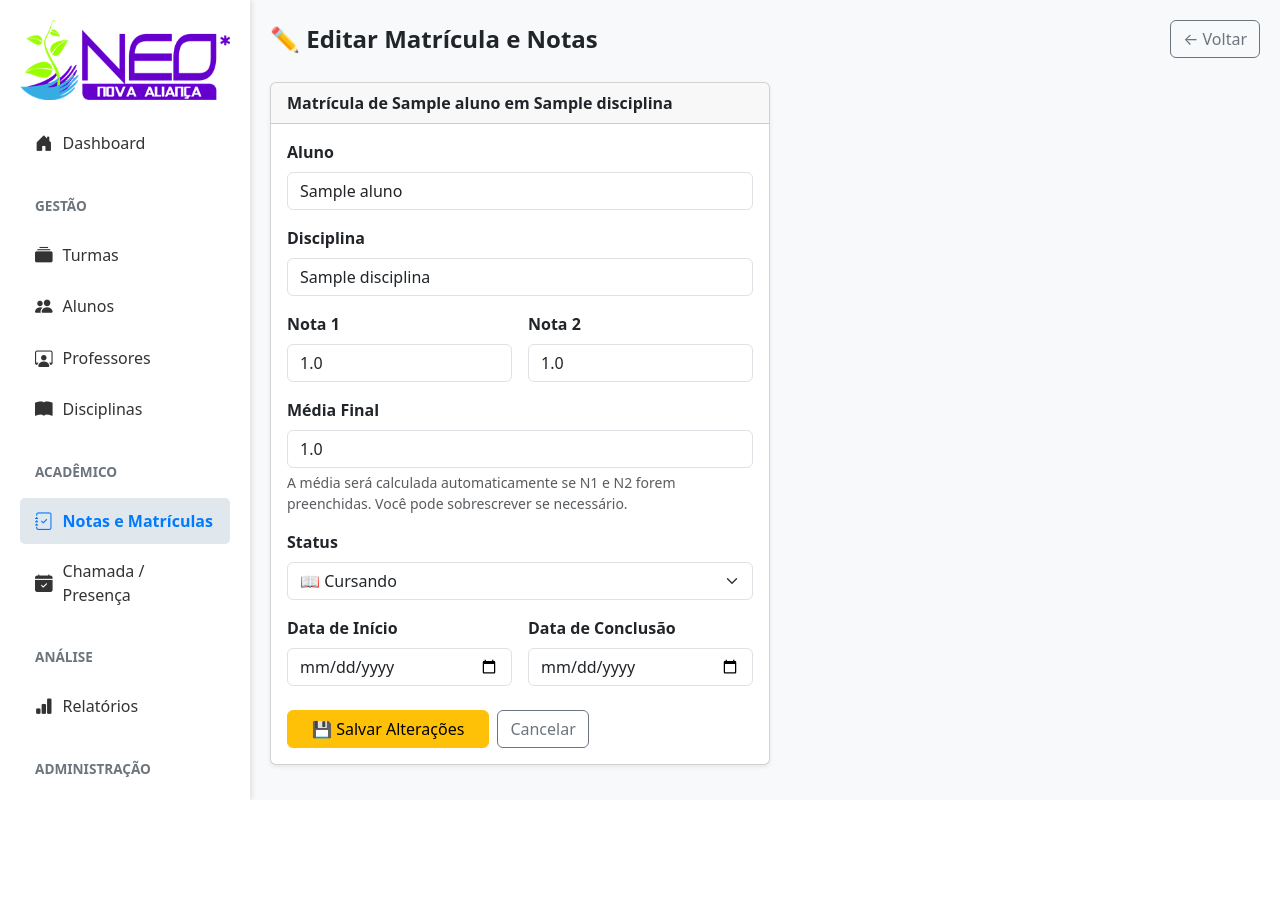
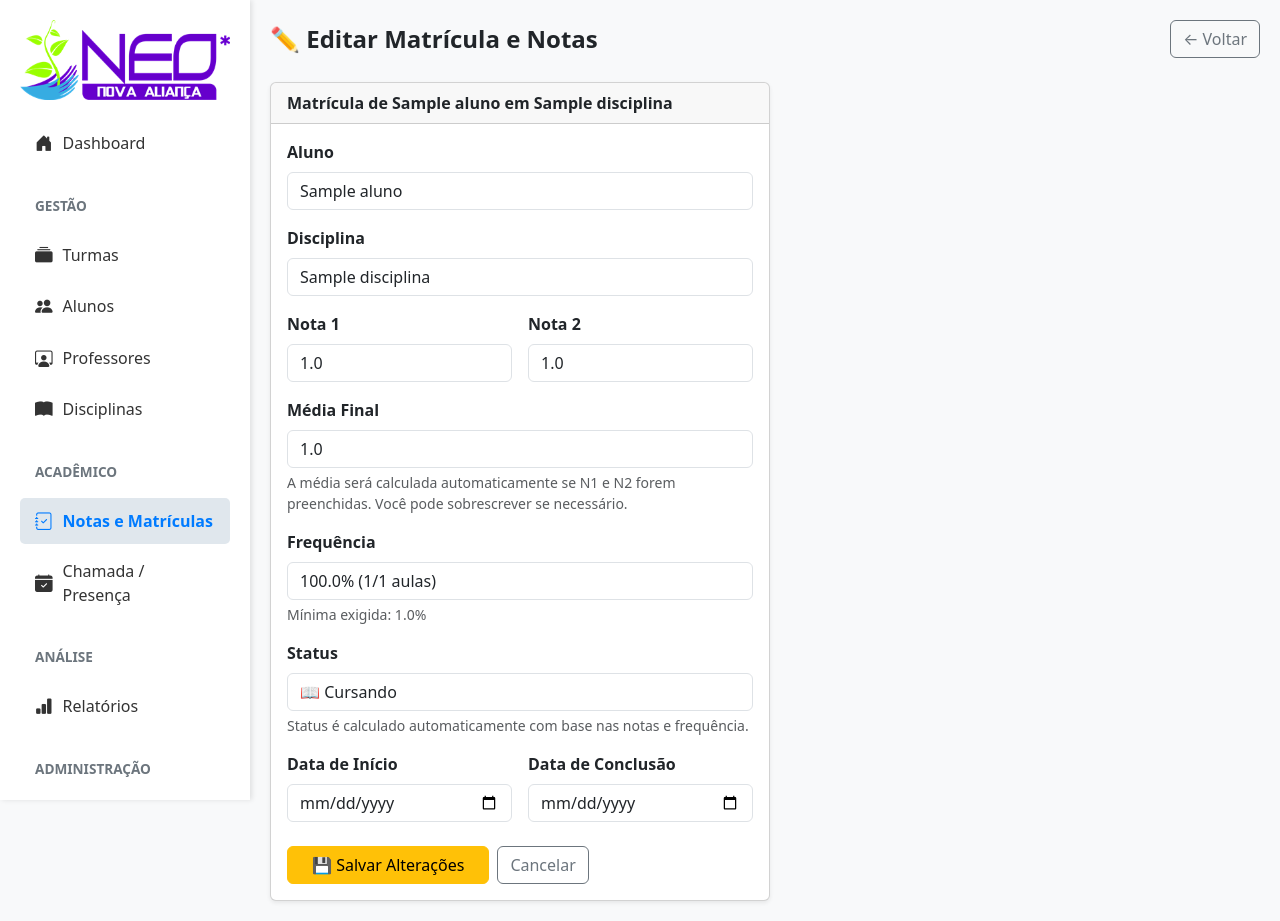
Before and after one commit to contatoandrefarias/escola-biblica, a Flask app: page /matriculas/1/editar in a window 1280 px wide. Before the commit the page ends 800 px from the top, so only its background shows below. Run offline with Flask 3, Linux system fonts and the light colour scheme; a user stored in the database is signed in; tables that the repository leaves empty hold one stand-in row (values such as "Sample post").

Commit message:
Implementando calculo automatico de notas e status, e corrigindo filtros de relatorios

```diff
--- a/app.py
+++ b/app.py
@@ -265,6 +265,7 @@ def trilha(id):
             d.nome            as disciplina,
             d.duracao_semanas,
             d.nota_minima,
+            d.frequencia_minima, -- Adicionado aqui
             m.id              as mat_id,
             m.nota1, m.nota2, m.nota_final,
             m.status,
@@ -523,31 +524,74 @@ def editar_matricula(id):
     conn   = conectar()
     cursor = conn.cursor()
     if request.method == "POST":
-        nota1      = request.form.get("nota1") or None
-        nota2      = request.form.get("nota2") or None
-        nota_final = request.form.get("nota_final") or None
-        status     = request.form.get("status", "cursando")
-        data_ini   = request.form.get("data_inicio", "").strip()
-        data_con   = request.form.get("data_conclusao", "").strip()
+        nota1_str      = request.form.get("nota1")
+        nota2_str      = request.form.get("nota2")
+        nota_final_str = request.form.get("nota_final") # Pode ser sobrescrito
+        data_ini       = request.form.get("data_inicio", "").strip()
+        data_con       = request.form.get("data_conclusao", "").strip()
 
-        # Calcular nota_final se não for fornecida e ambas as notas existirem
-        if nota_final is None and nota1 is not None and nota2 is not None:
+        nota1 = float(nota1_str) if nota1_str else None
+        nota2 = float(nota2_str) if nota2_str else None
+
+        # Obter nota_minima e frequencia_minima da disciplina
+        cursor.execute("""
+            SELECT d.nota_minima, d.frequencia_minima, m.disciplina_id
+            FROM matriculas m
+            JOIN disciplinas d ON m.disciplina_id = d.id
+            WHERE m.id = ?
+        """, (id,))
+        matricula_info = cursor.fetchone()
+
+        nota_minima = matricula_info['nota_minima'] if matricula_info else 6.0
+        frequencia_minima = matricula_info['frequencia_minima'] if matricula_info else 75.0
+        disciplina_id_mat = matricula_info['disciplina_id'] if matricula_info else None
+
+        # 1. Calcular Nota Final (se N1 e N2 existirem e não houver sobrescrita manual)
+        nota_final = None
+        if nota_final_str: # Se o usuário preencheu manualmente a nota final
             try:
-                n1 = float(nota1)
-                n2 = float(nota2)
-                nota_final = (n1 + n2) / 2
+                nota_final = float(nota_final_str)
             except ValueError:
-                nota_final = None # Caso as notas não sejam números válidos
+                nota_final = None
+        elif nota1 is not None and nota2 is not None: # Se não preencheu, calcula
+            nota_final = (nota1 + nota2) / 2
+
+        # 2. Calcular Frequência (se houver aulas registradas)
+        frequencia_percentual = 0.0
+        if disciplina_id_mat:
+            cursor.execute("""
+                SELECT COUNT(id) as total_aulas, SUM(presente) as presencas
+                FROM presencas
+                WHERE matricula_id IN (SELECT id FROM matriculas WHERE disciplina_id = ?)
+            """, (disciplina_id_mat,))
+            freq_data = cursor.fetchone()
+            if freq_data and freq_data['total_aulas'] > 0:
+                frequencia_percentual = (freq_data['presencas'] / freq_data['total_aulas']) * 100
+
+        # 3. Determinar Status (Aprovado/Reprovado/Cursando)
+        status = 'cursando' # Default
+        if nota_final is not None and frequencia_percentual is not None:
+            if nota_final >= nota_minima and frequencia_percentual >= frequencia_minima:
+                status = 'aprovado'
+            else:
+                status = 'reprovado'
+
+        # Se a data de conclusão for preenchida, mas o status ainda é 'cursando',
+        # pode ser um caso onde as notas/frequência ainda não foram suficientes.
+        # Mantemos a lógica acima para determinar o status.
+        if data_con and status == 'cursando':
+            flash("Atenção: Data de conclusão preenchida, mas o status ainda é 'Cursando'. Verifique notas e frequência.", "warning")
+
 
         cursor.execute("""
             UPDATE matriculas
             SET nota1=?,nota2=?,nota_final=?,
                 status=?,data_inicio=?,data_conclusao=?
             WHERE id=?
-        """, (float(nota1) if nota1 else None,
-              float(nota2) if nota2 else None,
-              float(nota_final) if nota_final is not None else None, # Garante que None seja salvo como NULL
-              status,
+        """, (nota1,
+              nota2,
+              nota_final,
+              status, # Status agora é calculado automaticamente
               data_ini or None,
               data_con or None,
               id))
@@ -555,22 +599,46 @@ def editar_matricula(id):
         conn.close()
         flash("Matricula atualizada!", "sucesso")
         return redirect(url_for("matriculas"))
+
+    # Lógica GET para exibir o formulário
     cursor.execute("""
         SELECT m.*,
                a.nome as aluno_nome,
                d.nome as disciplina_nome,
-               d.nota_minima
+               d.nota_minima,
+               d.frequencia_minima
         FROM matriculas m
         JOIN alunos      a ON m.aluno_id      = a.id
         JOIN disciplinas d ON m.disciplina_id = d.id
         WHERE m.id=?
     """, (id,))
     mat = cursor.fetchone()
+
+    # Obter dados de frequência para exibir no formulário (apenas para visualização)
+    frequencia_percentual = 0.0
+    total_aulas = 0
+    presencas = 0
+    if mat and mat['disciplina_id']:
+        cursor.execute("""
+            SELECT COUNT(id) as total_aulas, SUM(presente) as presencas
+            FROM presencas
+            WHERE matricula_id IN (SELECT id FROM matriculas WHERE disciplina_id = ?)
+        """, (mat['disciplina_id'],))
+        freq_data = cursor.fetchone()
+        if freq_data and freq_data['total_aulas'] > 0:
+            total_aulas = freq_data['total_aulas']
+            presencas = freq_data['presencas']
+            frequencia_percentual = (presencas / total_aulas) * 100
+
     conn.close()
     if not mat:
         flash("Matricula nao encontrada!", "erro")
         return redirect(url_for("matriculas"))
-    return render_template("editar_matricula.html", matricula=mat)
+    return render_template("editar_matricula.html",
+        matricula=mat,
+        frequencia_percentual=frequencia_percentual,
+        total_aulas=total_aulas,
+        presencas=presencas)
 
 
 # ══════════════════════════════════════
@@ -695,7 +763,6 @@ def salvar_chamada():
 # ══════════════════════════════════════
 # RELATORIOS
 # ══════════════════════════════════════
-
 @app.route("/relatorios")
 @login_required
 def relatorios():
@@ -712,7 +779,8 @@ def relatorios():
         SELECT
             a.nome  as aluno,
             d.nome  as disciplina,
-            d.nota_minima, -- <<<< ESTA É A LINHA QUE VOCÊ PRECISA ADICIONAR/VERIFICAR
+            d.nota_minima,
+            d.frequencia_minima, -- Adicionado aqui para o cálculo de status
             m.nota1, m.nota2, m.nota_final,
             m.status,
             m.data_inicio,
@@ -765,8 +833,6 @@ def relatorios():
         selected_data_inicio=data_inicio,
         selected_data_fim=data_fim,
         selected_status=status_filtro)
-
-# ... (restante do código) ...
 
 
 # ══════════════════════════════════════
--- a/templates/editar_matricula.html
+++ b/templates/editar_matricula.html
@@ -51,21 +51,23 @@
             </div>
 
             <div class="mb-3">
+                <label class="form-label fw-semibold">Frequência</label>
+                <input type="text" class="form-control" readonly
+                       value="{% if total_aulas > 0 %}{{ frequencia_percentual|round(1) }}% ({{ presencas }}/{{ total_aulas }} aulas){% else %}Sem aulas registradas{% endif %}">
+                <div class="form-text">
+                    Mínima exigida: {{ matricula['frequencia_minima']|round(1) }}%
+                </div>
+            </div>
+
+            <div class="mb-3">
                 <label class="form-label fw-semibold">Status</label>
-                <select name="status" class="form-select">
-                    <option value="cursando"
-                        {% if matricula['status'] == 'cursando' %}selected{% endif %}>
-                        📖 Cursando
-                    </option>
-                    <option value="aprovado"
-                        {% if matricula['status'] == 'aprovado' %}selected{% endif %}>
-                        ✅ Aprovado
-                    </option>
-                    <option value="reprovado"
-                        {% if matricula['status'] == 'reprovado' %}selected{% endif %}>
-                        ❌ Reprovado
-                    </option>
-                </select>
+                <input type="text" name="status" class="form-control" readonly
+                       value="{% if matricula['status'] == 'aprovado' %}✅ Aprovado
+                              {% elif matricula['status'] == 'reprovado' %}❌ Reprovado
+                              {% else %}📖 Cursando{% endif %}">
+                <div class="form-text">
+                    Status é calculado automaticamente com base nas notas e frequência.
+                </div>
             </div>
 
             <div class="row g-3 mb-4">
```
Also changed, not shown: database.py (+104 -73 lines).
